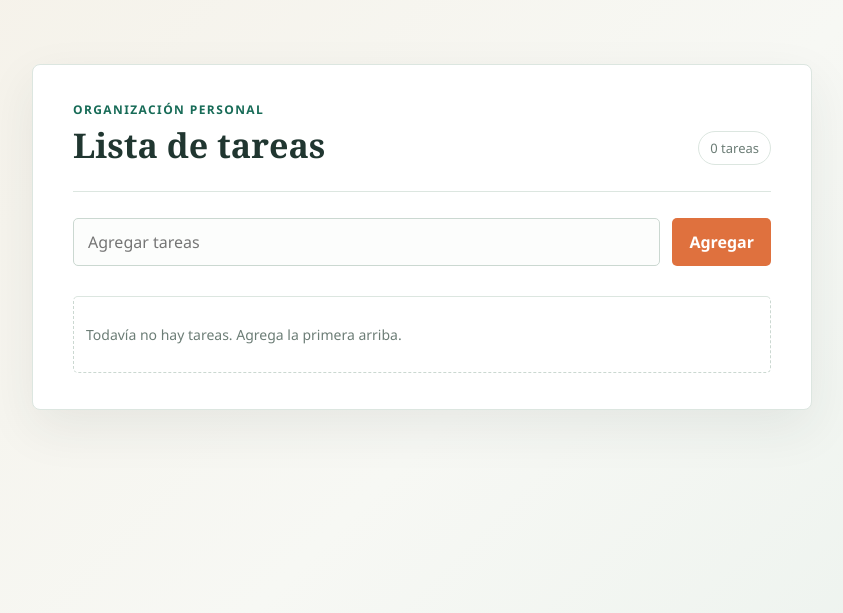
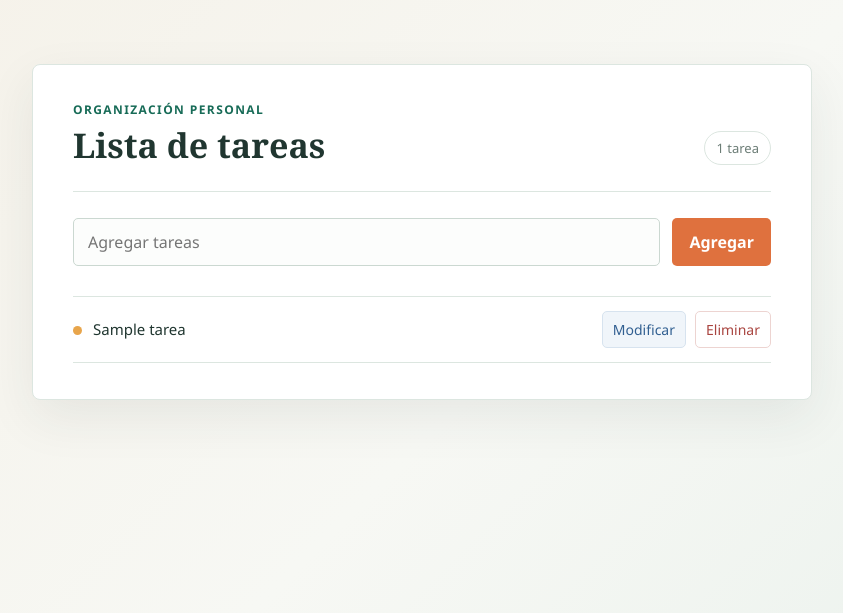
Before and after one commit to Stevensgm/mini-proyecto-tareas, a Flask app: page / in a window 1280 px wide. Shown: the top 613 px of the page, without its empty margins (218-1061 px from the left). Run offline with Flask 3, Linux system fonts and the light colour scheme; a database or web service that is not in the repository returns one stand-in record (values such as "Sample title"); some libraries are stand-ins or nearby versions.

Commit message:
Conecta la app a PostgreSQL y corrige docker-compose

```diff
--- a/app.py
+++ b/app.py
@@ -1,43 +1,96 @@
+import os
+import time
+import psycopg2
+import psycopg2.extras
 from flask import Flask, render_template, request, redirect
 
 app = Flask(__name__)
 
-tareas = []
+DB_HOST = os.environ.get("DB_HOST", "db")
+DB_NAME = os.environ.get("DB_NAME", "tareas_db")
+DB_USER = os.environ.get("DB_USER", "tareas_user")
+DB_PASSWORD = os.environ.get("DB_PASSWORD", "tareas_pass")
+
+
+def get_connection():
+    intentos = 0
+    while True:
+        try:
+            return psycopg2.connect(
+                host=DB_HOST,
+                dbname=DB_NAME,
+                user=DB_USER,
+                password=DB_PASSWORD,
+                cursor_factory=psycopg2.extras.RealDictCursor,
+            )
+        except psycopg2.OperationalError:
+            intentos += 1
+            if intentos > 10:
+                raise
+            time.sleep(2)
+
 
 @app.route("/")
 def index():
+    conn = get_connection()
+    cur = conn.cursor()
+    cur.execute("SELECT id, tarea FROM tareas ORDER BY id")
+    tareas = cur.fetchall()
+    cur.close()
+    conn.close()
     return render_template("index.html", tareas=tareas)
+
 
 @app.route("/crear", methods=["POST"])
 def crear():
-    tarea = request.form["tarea"]
+    tarea = request.form["tarea"].strip()
 
-    if tarea.strip():
-        tareas.append(tarea)
+    if tarea:
+        conn = get_connection()
+        cur = conn.cursor()
+        cur.execute("INSERT INTO tareas (tarea) VALUES (%s)", (tarea,))
+        conn.commit()
+        cur.close()
+        conn.close()
 
     return redirect("/")
 
+
 @app.route("/editar/<int:id>", methods=["GET", "POST"])
 def editar(id):
-    if not 0 <= id < len(tareas):
-        return redirect("/")
+    conn = get_connection()
+    cur = conn.cursor()
 
     if request.method == "POST":
         tarea = request.form["tarea"].strip()
-
         if tarea:
-            tareas[id] = tarea
-
+            cur.execute("UPDATE tareas SET tarea = %s WHERE id = %s", (tarea, id))
+            conn.commit()
+        cur.close()
+        conn.close()
         return redirect("/")
 
-    return render_template("editar.html", tarea=tareas[id])
+    cur.execute("SELECT id, tarea FROM tareas WHERE id = %s", (id,))
+    fila = cur.fetchone()
+    cur.close()
+    conn.close()
+
+    if fila is None:
+        return redirect("/")
+
+    return render_template("editar.html", id=fila["id"], tarea=fila["tarea"])
+
 
 @app.route("/eliminar/<int:id>")
 def eliminar(id):
-    if 0 <= id < len(tareas):
-        tareas.pop(id)
-
+    conn = get_connection()
+    cur = conn.cursor()
+    cur.execute("DELETE FROM tareas WHERE id = %s", (id,))
+    conn.commit()
+    cur.close()
+    conn.close()
     return redirect("/")
 
+
 if __name__ == "__main__":
-    app.run(debug=True)
+    app.run(host="0.0.0.0", port=8080, debug=True)
--- a/templates/index.html
+++ b/templates/index.html
@@ -266,10 +266,10 @@
     <ul>
         {% for tarea in tareas %}
         <li>
-            <span class="texto-tarea">{{ tarea }}</span>
+            <span class="texto-tarea">{{ tarea.tarea }}</span>
             <div class="acciones">
-                <a class="editar-link" href="/editar/{{ loop.index0 }}" target="_blank" rel="noopener">Modificar</a>
-                <a class="eliminar" href="/eliminar/{{ loop.index0 }}">Eliminar</a>
+                <a class="editar-link" href="/editar/{{ tarea.id }}" target="_blank" rel="noopener">Modificar</a>
+                <a class="eliminar" href="/eliminar/{{ tarea.id }}">Eliminar</a>
             </div>
         </li>
         {% else %}
```
